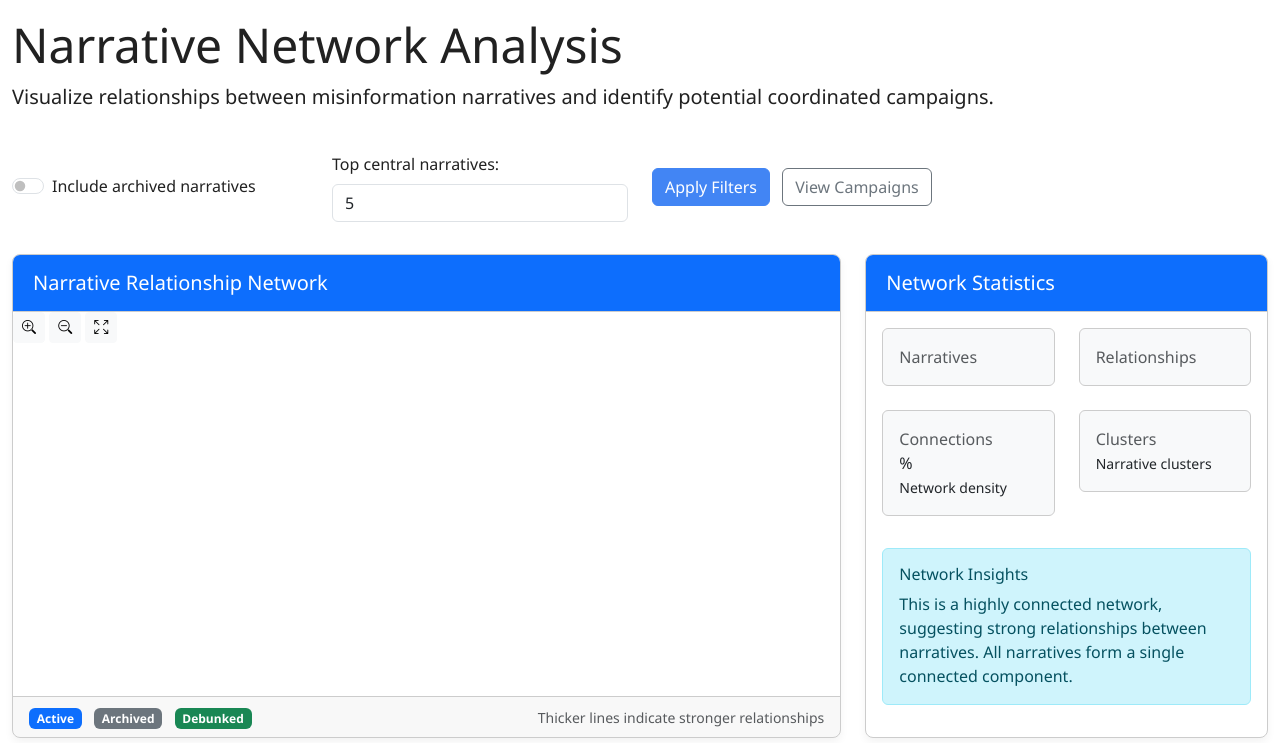
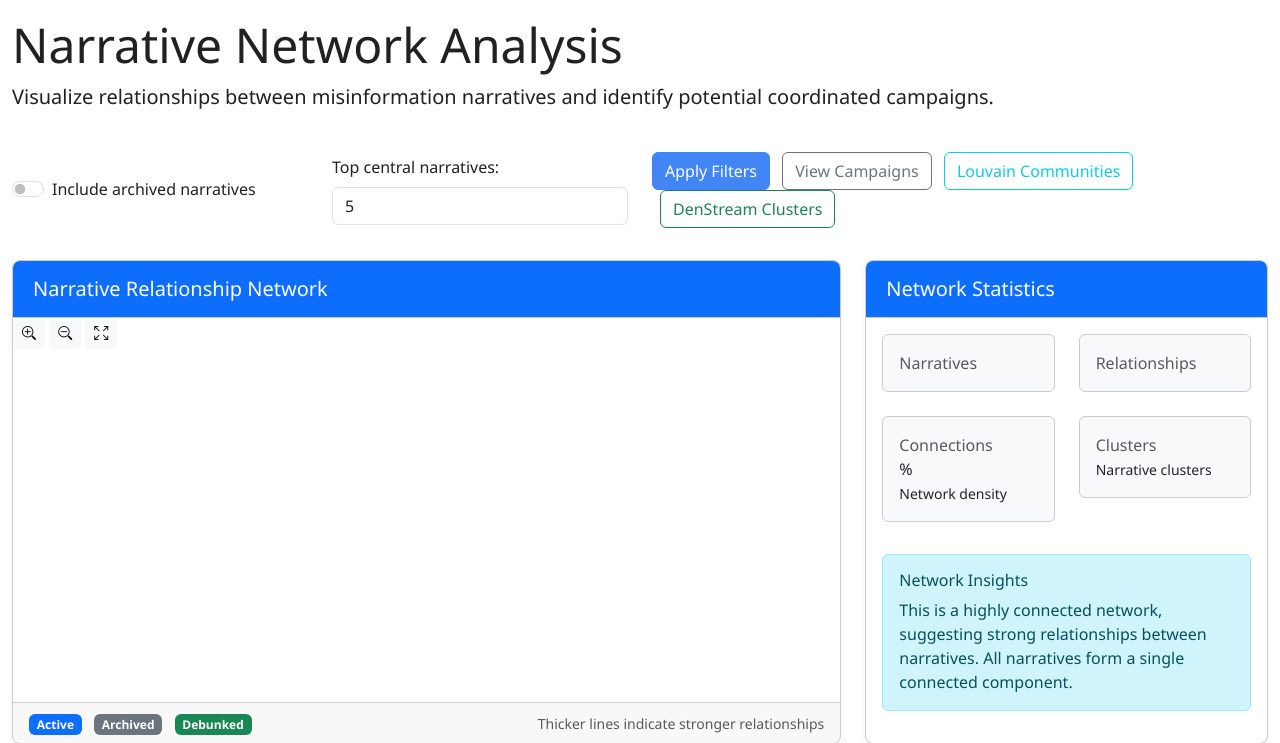
Before and after one commit to Ideklolhehe/MisinfoTracker101, a Python web app: template templates/network/dashboard.html in a window 1280 px wide. Shown: the part 116-859 px from the top of the page. Run offline with Jinja, Linux system fonts and the light colour scheme; the template is opened without the code that fills it, so the values that code supplies are empty.

Commit message:
Improve the filtering options on the network analysis dashboard page
Adds links to Louvain communities and DenStream clusters pages in dashboard.html.

Replit-Commit-Author: Agent
Replit-Commit-Session-Id: caa5592c-76f1-4140-bf92-8ee2864d879c
Replit-Commit-Screenshot-Url: https://storage.googleapis.com/screenshot-production-us-central1/de1038ba-ecc6-46a3-a233-c6347cc5bc06/4ce907ea-ba8a-49e0-b03a-85b4a0a77645.jpg

```diff
--- a/templates/network/dashboard.html
+++ b/templates/network/dashboard.html
@@ -90,9 +90,11 @@
                         <label for="topN" class="form-label">Top central narratives:</label>
                         <input type="number" class="form-control" id="topN" name="top_n" min="1" max="20" value="{{ top_n|default(5) }}">
                     </div>
-                    <div class="col-md-3 mb-2">
+                    <div class="col-md-6 mb-2">
                         <button type="submit" class="btn btn-primary">Apply Filters</button>
                         <a href="/network/campaigns" class="btn btn-outline-secondary ms-2">View Campaigns</a>
+                        <a href="/network/communities" class="btn btn-outline-info ms-2">Louvain Communities</a>
+                        <a href="/network/streaming/denstream" class="btn btn-outline-success ms-2">DenStream Clusters</a>
                     </div>
                 </form>
             </div>
```
